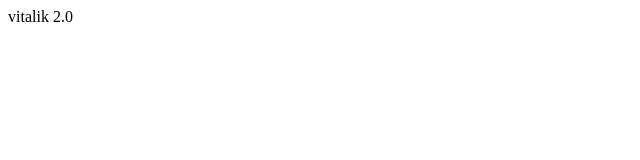
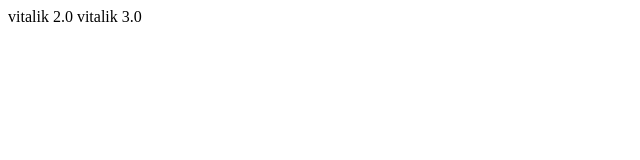
Before and after one commit to Lazy-Lenny/test-merge, a plain HTML site: page index.html in a window 1280 px wide. Shown: the full height of the page, 0-640 px from the left. Drawn offline with Linux system fonts and the light colour scheme.

Commit message:
updated index.html

```diff
--- a/index.html
+++ b/index.html
@@ -6,5 +6,6 @@
 </head>
 <body>
     vitalik 2.0
+    vitalik 3.0
 </body>
 </html>
```
